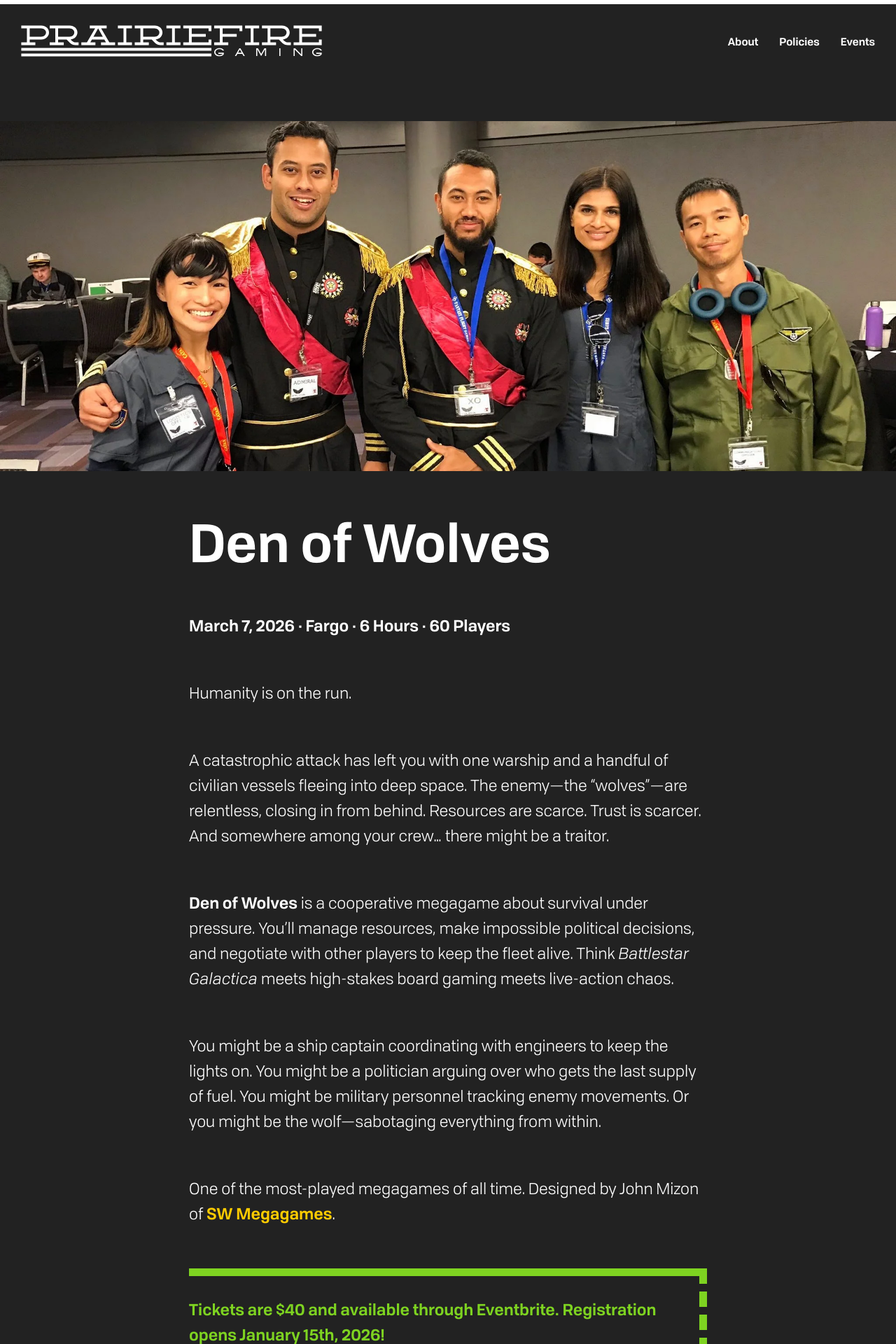
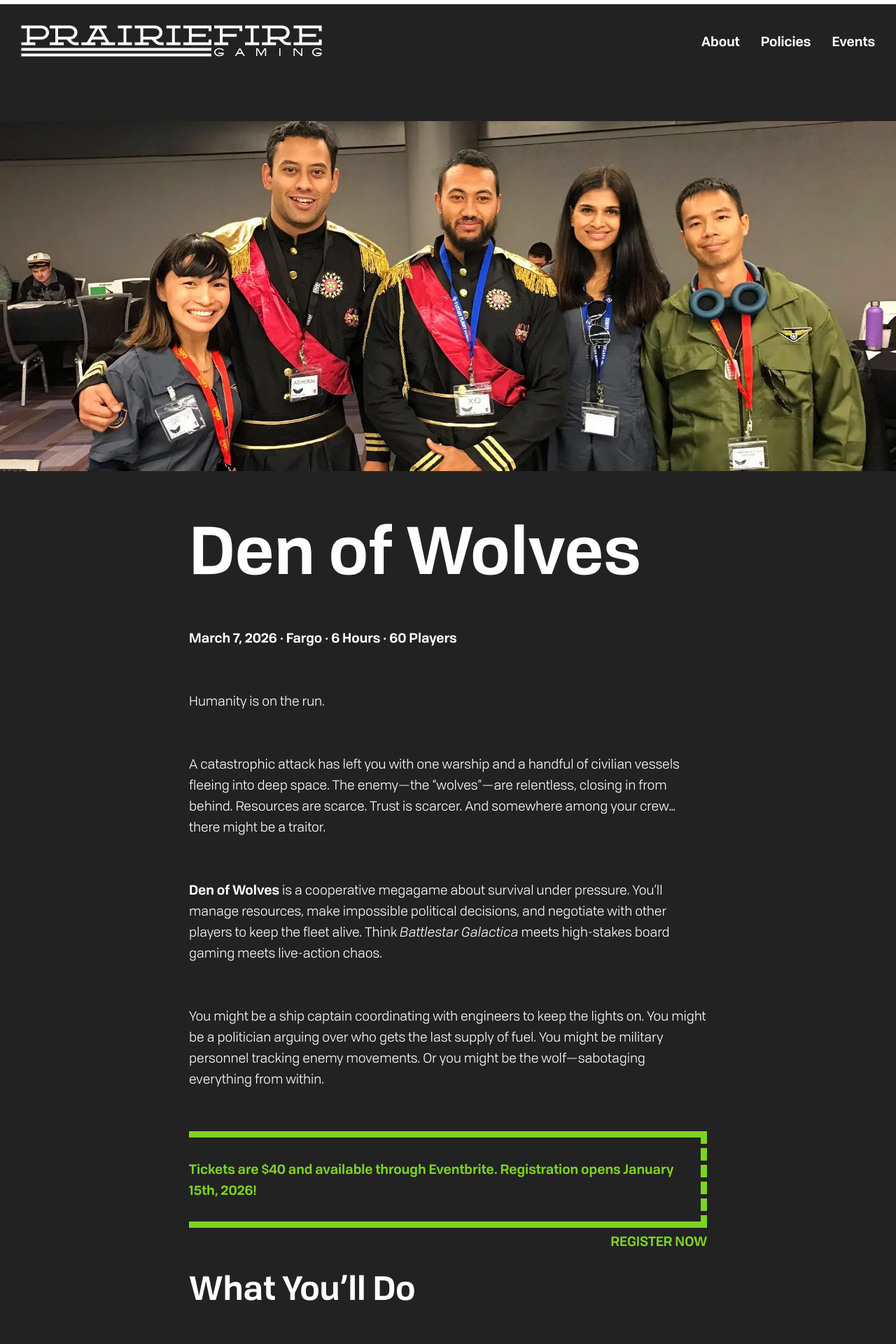
Before and after one commit to jedlimke/prairiefiregaming.com, a Jekyll site: the page built from megagames/den-of-wolves.md, in a window 1280 px wide. Shown: the top 1920 px of the page at 70% size. Built offline with Jekyll 4.4.1, drawn with Linux system fonts in a browser that asks for light colours; some of the changed text lies outside the part shown.

```diff
--- a/_sass/base.scss
+++ b/_sass/base.scss
@@ -181,6 +181,14 @@
 	font-weight: 300;
 	color: var(--text-color);
 	line-height: 1.6;
+
+	@media screen and (min-width: 600px) {
+		font-size: 1.125rem;
+	}
+
+	@media screen and (min-width: 800px) {
+		font-size: 1.25rem;
+	}
 }
 
 hr {
@@ -188,12 +196,7 @@
 }
 
 p {
-	font-size: 1.5em;
 	margin: 0;
-
-	@media screen and (max-width: 599px) {
-		font-size: 1.2em;
-	}
 }
 
 a {
@@ -221,16 +224,11 @@
 
 // Lists
 ul, ol {
-	font-size: 1.5em;
 	line-height: 1.6;
 	padding-left: 1.2em;
 	display: flex;
 	flex-direction: column;
 	gap: 0.5em;
-
-	@media screen and (max-width: 599px) {
-		font-size: 1.2em;
-	}
 
 	li {
 		&:last-child {
@@ -428,13 +426,7 @@
 	&:is(a) {
 		text-decoration: none;
 		transition: all 0.2s ease;
-		font-size: 1.5em;
-		line-height: 1.6;
 		display: block;
-
-		@media screen and (max-width: 599px) {
-			font-size: 1.2em;
-		}
 
 		&:hover {
 			transform: translateX(0.5em);
@@ -444,8 +436,6 @@
 		strong {
 			font-weight: 900;
 			display: inline;
-			font-size: inherit;
-			line-height: inherit;
 		}
 	}
 
--- a/megagames/den-of-wolves.md
+++ b/megagames/den-of-wolves.md
@@ -16,8 +16,6 @@
 **Den of Wolves** is a cooperative megagame about survival under pressure. You'll manage resources, make impossible political decisions, and negotiate with other players to keep the fleet alive. Think _Battlestar Galactica_ meets high-stakes board gaming meets live-action chaos.
 
 You might be a ship captain coordinating with engineers to keep the lights on. You might be a politician arguing over who gets the last supply of fuel. You might be military personnel tracking enemy movements. Or you might be the wolf—sabotaging everything from within.
-
-One of the most-played megagames of all time. Designed by John Mizon of [SW Megagames](https://www.swmegagames.co.uk/den-of-wolves).
 
 {::nomarkdown}
 <a href="https://www.eventbrite.com" class="callout cta" data-label="Register Now">
```
Also changed, not shown: other parts of megagames/den-of-wolves.md (+2 -0 lines).
